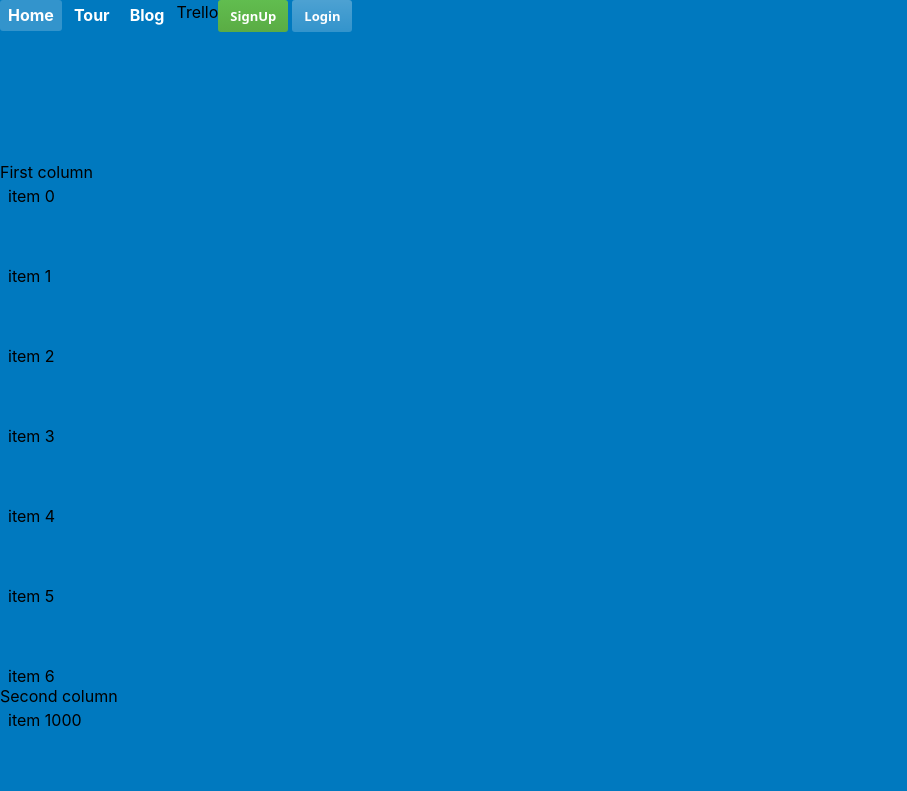
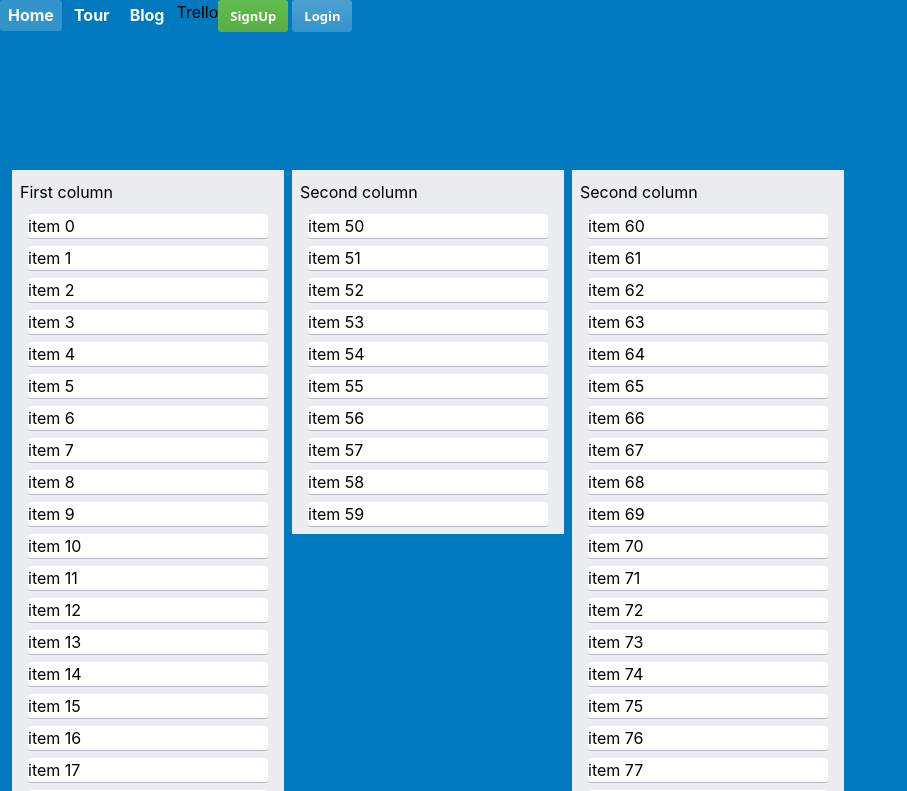
Before and after one commit to Shajansheriff/trello-next, a Next.js app: page / in a window 1280 px wide. Shown: the top 791 px of the page, without its empty margins (0-907 px from the left). Built offline with nearby package versions, Linux system fonts and the light colour scheme.

Commit message:
feat(board): disable ssr for render board

```diff
--- a/components/atoms/avatar/index.ts
+++ b/components/atoms/avatar/index.ts
@@ -9,7 +9,6 @@ const StyledAvatar = styled(AvatarPrimitive.Root, {
   verticalAlign: 'middle',
   overflow: 'hidden',
   userSelect: 'none',
-
   borderRadius: '100%',
   variants: {
       size: {
--- a/components/atoms/index.ts
+++ b/components/atoms/index.ts
@@ -1,2 +1,2 @@
-export { Button } from './button'
+export * from './button'
 export * from './avatar'
--- a/components/organisms/board/board.tsx
+++ b/components/organisms/board/board.tsx
@@ -4,54 +4,62 @@ import { FixedSizeList, areEqual } from "react-window";
 import { DragDropContext, Droppable, Draggable } from "react-beautiful-dnd";
 import getInitialData from "./initial-data";
 import { reorderList } from "./reorder";
+import { styled } from "stitches.config";
 
-function getStyle({ draggableStyle, virtualStyle, isDragging }) {
-  // If you don't want any spacing between your items
-  // then you could just return this.
-  // I do a little bit of magic to have some nice visual space
-  // between the row items
-  const combined = {
-    ...virtualStyle,
-    ...draggableStyle,
-  };
+const BoardMain = styled("div", {
+  flexGrow: 1,
+  height: "100%",
+  flexDirection: "column",
+  position: "relative",
+  display: "flex",
+});
 
-  // Being lazy: this is defined in our css file
-  const grid = 8;
+const Columns = styled("div", {
+  bottom: 0,
+  left: 0,
+  marginBottom: "8px",
+  overflowX: "auto",
+  overflowY: "hidden",
+  paddingBottom: "8px",
+  position: "relative",
+  right: 0,
+  top: 0,
+  userSelect: "none",
+  whiteSpace: "nowrap",
+});
 
-  // when dragging we want to use the draggable style for placement, otherwise use the virtual style
-  const result = {
-    ...combined,
-    height: isDragging ? combined.height : combined.height - grid,
-    left: isDragging ? combined.left : combined.left + grid,
-    width: isDragging
-      ? draggableStyle.width
-      : `calc(${combined.width} - ${grid * 2}px)`,
-    marginBottom: grid,
-  };
+const FilterBar = styled("div", {
+  height: "auto",
+  padding: "$1",
+});
 
-  return result;
-}
+const ListCard = styled("div", {
+  backgroundColor: "#fff",
+  borderRadius: "3px",
+  boxShadow: "0 1px 0 #091e4240",
+  cursor: "pointer",
+  display: "block",
+  marginBottom: "8px",
+  maxWidth: "300px",
+  minHeight: "20px",
+  position: "relative",
+  textDecoration: "none",
+  zIndex: 0,
+});
 
 function Item({ provided, item, style, isDragging }) {
   return (
-    <div
+    <ListCard
+      ref={provided.innerRef}
       {...provided.draggableProps}
       {...provided.dragHandleProps}
-      ref={provided.innerRef}
-      style={getStyle({
-        draggableStyle: provided.draggableProps.style,
-        virtualStyle: style,
-        isDragging,
-      })}
       className={`item ${isDragging ? "is-dragging" : ""}`}
     >
       {item.text}
-    </div>
+    </ListCard>
   );
 }
 
-// Recommended react-window performance optimisation: memoize the row render function
-// Things are still pretty fast without this, but I am a sucker for making things faster
 const Row = React.memo(function Row(props) {
   const { data: items, index, style } = props;
   const item = items[index];
@@ -69,23 +77,9 @@ const Row = React.memo(function Row(props) {
 }, areEqual);
 
 const ItemList = React.memo(function ItemList({ column, index }) {
-  // There is an issue I have noticed with react-window that when reordered
-  // react-window sets the scroll back to 0 but does not update the UI
-  // I should raise an issue for this.
-  // As a work around I am resetting the scroll to 0
-  // on any list that changes it's index
-  const listRef = useRef();
-  useLayoutEffect(() => {
-    const list = listRef.current;
-    if (list) {
-      list.scrollTo(0);
-    }
-  }, [index]);
-
   return (
     <Droppable
       droppableId={column.id}
-      mode="virtual"
       renderClone={(provided, snapshot, rubric) => (
         <Item
           provided={provided}
@@ -94,53 +88,81 @@ const ItemList = React.memo(function ItemList({ column, index }) {
         />
       )}
     >
-      {(provided, snapshot) => {
-        // Add an extra item to our list to make space for a dragging item
-        // Usually the DroppableProvided.placeholder does this, but that won't
-        // work in a virtual list
-        const itemCount = snapshot.isUsingPlaceholder
-          ? column.items.length + 1
-          : column.items.length;
-
+      {(dropProvided) => {
         return (
-          <FixedSizeList
-            height={500}
-            itemCount={itemCount}
-            itemSize={80}
-            width={300}
-            outerRef={provided.innerRef}
-            itemData={column.items}
-            className="task-list"
-            ref={listRef}
-          >
-            {Row}
-          </FixedSizeList>
+          <ListCards ref={dropProvided.innerRef}>
+            {column.items.map((item, index) => (
+              <Draggable draggableId={item.id} index={index} key={item.id}>
+                {(provided) => <Item provided={provided} item={item} />}
+              </Draggable>
+            ))}
+            {dropProvided.placeholder}
+          </ListCards>
         );
       }}
     </Droppable>
   );
 });
 
+const ColumnWrapper = styled("div", {
+  height: "100%",
+  width: "272px",
+  display: "inline-block",
+  boxSizing: "border-box",
+  margin: "0 4px",
+  "&:first-child": {
+    marginLeft: "12px",
+  },
+});
+
+const List = styled("div", {
+  display: "flex",
+  flexDirection: "column",
+  backgroundColor: "#ebecf0",
+});
+
+const ListHeader = styled("div", {
+  flex: "0 0 auto",
+  minHeight: "20px",
+  padding: "10px 8px",
+  position: "relative",
+});
+
+const ListCards = styled("div", {
+  flex: "1 1 auto",
+  margin: "0 4px",
+  overflowX: "hidden",
+  overflowY: "auto",
+  padding: "0 4px",
+  minHeight: 0,
+  zIndex: 1,
+});
+
 const Column = React.memo(function Column({ column, index }) {
   return (
     <Draggable draggableId={column.id} index={index}>
       {(provided) => (
-        <div
-          className="column"
+        <ColumnWrapper
+          className="column-wrapper"
+          ref={provided.innerRef}
           {...provided.draggableProps}
-          ref={provided.innerRef}
+          {...provided.dragHandleProps}
         >
-          <h3 className="column-title" {...provided.dragHandleProps}>
-            {column.title}
-          </h3>
-          <ItemList column={column} index={index} />
-        </div>
+          <List>
+            <ListHeader>
+              <h3 className="column-title">{column.title}</h3>
+            </ListHeader>
+            <ListCards>
+              <ItemList column={column} index={index} />
+            </ListCards>
+          </List>
+        </ColumnWrapper>
       )}
     </Draggable>
   );
 });
 
-export const Board = () => {
+export default function () {
   const [state, setState] = useState(() => getInitialData());
 
   function onDragEnd(result) {
@@ -221,15 +243,12 @@ export const Board = () => {
   }
 
   return (
-    <DragDropContext onDragEnd={onDragEnd}>
-      <div className="app">
-        <Droppable
-          droppableId="all-droppables"
-          direction="horizontal"
-          type="column"
-        >
+    <BoardMain>
+      <FilterBar />
+      <DragDropContext onDragEnd={onDragEnd}>
+        <Droppable droppableId="board" direction="horizontal" type="column">
           {(provided) => (
-            <div
+            <Columns
               className="columns"
               {...provided.droppableProps}
               ref={provided.innerRef}
@@ -242,10 +261,10 @@ export const Board = () => {
                 />
               ))}
               {provided.placeholder}
-            </div>
+            </Columns>
           )}
         </Droppable>
-      </div>
-    </DragDropContext>
+      </DragDropContext>
+    </BoardMain>
   );
-};
+}
--- a/components/organisms/board/index.ts
+++ b/components/organisms/board/index.ts
@@ -1 +1 @@
-export { Board } from './board'
+export * from './board'
--- a/components/organisms/board/initial-data.ts
+++ b/components/organisms/board/initial-data.ts
@@ -14,15 +14,20 @@ const initial = {
     "column-0": {
       id: "column-0",
       title: "First column",
-      items: getItems(1000)
+      items: getItems(50)
     },
     "column-1": {
       id: "column-1",
       title: "Second column",
-      items: getItems(1000)
-    }
+      items: getItems(10)
+    },
+    "column-2": {
+        id: "column-2",
+        title: "Second column",
+        items: getItems(25)
+      }
   },
-  columnOrder: ["column-0", "column-1"]
+  columnOrder: ["column-0", "column-1", 'column-2']
 };
 
 export default function getInitialData() {
--- a/pages/index.tsx
+++ b/pages/index.tsx
@@ -2,82 +2,47 @@ import type { NextPage } from "next";
 import Head from "next/head";
 import Link from "next/link";
 import { styled } from "stitches.config";
-import { FC } from "react";
+import { FC, useEffect, useState } from "react";
 import { Page } from "@templates";
 import { ActivityList, Board } from "@organisms";
+import { Anchor, SignupLink, LoginButton } from "@atoms";
+import dynamic from "next/dynamic";
+const Board = dynamic(import("../components/organisms/board/board"), {
+  ssr: false,
+});
 
 const Navbar: FC = ({ children }) => {
   return (
     <div className="min-h-40 max-h-40 overflow-hidden">
-      <div className="flex box-border">{children}</div>
+      <div className="flex box-border">
+        <Link href={"#"} passHref>
+          <Anchor>Home</Anchor>
+        </Link>
+        <Link href={"#"} passHref>
+          <Anchor>Tour</Anchor>
+        </Link>
+        <Link href={"#"} passHref>
+          <Anchor>Blog</Anchor>
+        </Link>
+        <Link href="/">Trello</Link>
+        <div className="flex justify-end grow-1 basis-100">
+          <Link href={"#"} passHref>
+            <SignupLink type="success">SignUp</SignupLink>
+          </Link>
+          <Link href={"#"} passHref>
+            <LoginButton>Login</LoginButton>
+          </Link>
+        </div>
+      </div>
     </div>
   );
 };
 
-const SignupLink = styled("a", {
-  fontFamily: "$system",
-  fontSize: "$2",
-  textDecoration: "none",
-  borderRadius: "3px",
-  border: 0,
-  alignItems: "center",
-  backgroundColor: "rgba(255, 255, 255, 0.3)",
-  boxShadow: "none",
-  color: "#FFFFFF",
-  display: "flex",
-  fontWeight: "bold",
-  margin: "0 4px 0 0",
-  padding: "0 12px",
-  whiteSpace: "nowrap",
-  variants: {
-    type: {
-      success: {
-        background: "linear-gradient(to bottom, #61BD4F 0%, #5AAC44 100%)",
-        "&:hover": {
-          background: "linear-gradient(to bottom, #5AAC44 0%, #519839 100%)",
-        },
-      },
-    },
-    size: {
-      small: {
-        height: "32px",
-        lineHeight: "32px",
-      },
-    },
-  },
-  defaultVariants: {
-    size: "small",
-  },
-});
-
-const Anchor = styled("a", {
-  background: "0 0",
-  borderRadius: "3px",
-  color: "#FFFFFF",
-  display: "inline-block",
-  fontWeight: "bold",
-  lineHeight: "15px",
-  margin: "0 4px 5px 0",
-  padding: "8px",
-  textDecoration: "none",
-  "&:hover": {
-    backgroundColor: "rgba(255, 255, 255, 0.2)",
-    outline: "none",
-    color: "#FFFFFF",
-  },
-});
-
-const LoginButton = styled(SignupLink, {
-  backgroundColor: "transparent",
-  background:
-    "linear-gradient(to bottom, rgba(255, 255, 255, 0.3), rgba(255, 255, 255, 0.2))",
-  "&:hover": {
-    background:
-      "linear-gradient(to bottom, rgba(255, 255, 255, 0.2), rgba(255, 255, 255, 0.1))",
-  },
-});
-
 const Home: NextPage = () => {
+  const [winReady, setwinReady] = useState(false);
+  useEffect(() => {
+    setwinReady(true);
+  }, []);
   return (
     <Page>
       <Head>
@@ -86,30 +51,9 @@ const Home: NextPage = () => {
         <link rel="icon" href="/favicon.ico" />
       </Head>
       <Page.Bar>
-        <Navbar>
-          <Link href={"#"} passHref>
-            <Anchor>Home</Anchor>
-          </Link>
-          <Link href={"#"} passHref>
-            <Anchor>Tour</Anchor>
-          </Link>
-          <Link href={"#"} passHref>
-            <Anchor>Blog</Anchor>
-          </Link>
-          <Link href="/">Trello</Link>
-          <div className="flex justify-end grow-1 basis-100">
-            <Link href={"#"} passHref>
-              <SignupLink type="success">SignUp</SignupLink>
-            </Link>
-            <Link href={"#"} passHref>
-              <LoginButton>Login</LoginButton>
-            </Link>
-          </div>
-        </Navbar>
+        <Navbar />
       </Page.Bar>
-      <Page.Content>
-        <Board />
-      </Page.Content>
+      <Page.Content>{winReady ? <Board /> : null}</Page.Content>
     </Page>
   );
 };
```
Also changed, not shown: components/atoms/button/button.tsx (+67 -3 lines), pages/_document.tsx (added, +32 -0 lines).
